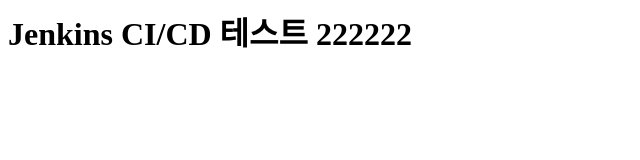
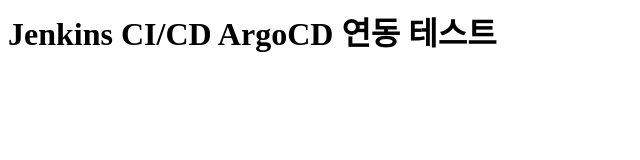
Before and after one commit to kjin17/jenkins_test, a plain HTML site: page index.html in a window 1280 px wide. Shown: the whole page, without its empty margins (0-640 px from the left). Drawn offline with Linux system fonts and the light colour scheme.

Commit message:
Update index.html

```diff
--- a/index.html
+++ b/index.html
@@ -6,7 +6,7 @@
 </head>
 
 <body>
-    <h1> Jenkins CI/CD 테스트 222222 </h1>
+    <h1> Jenkins CI/CD ArgoCD 연동 테스트 </h1>
 </body>
 
 </html>
```
